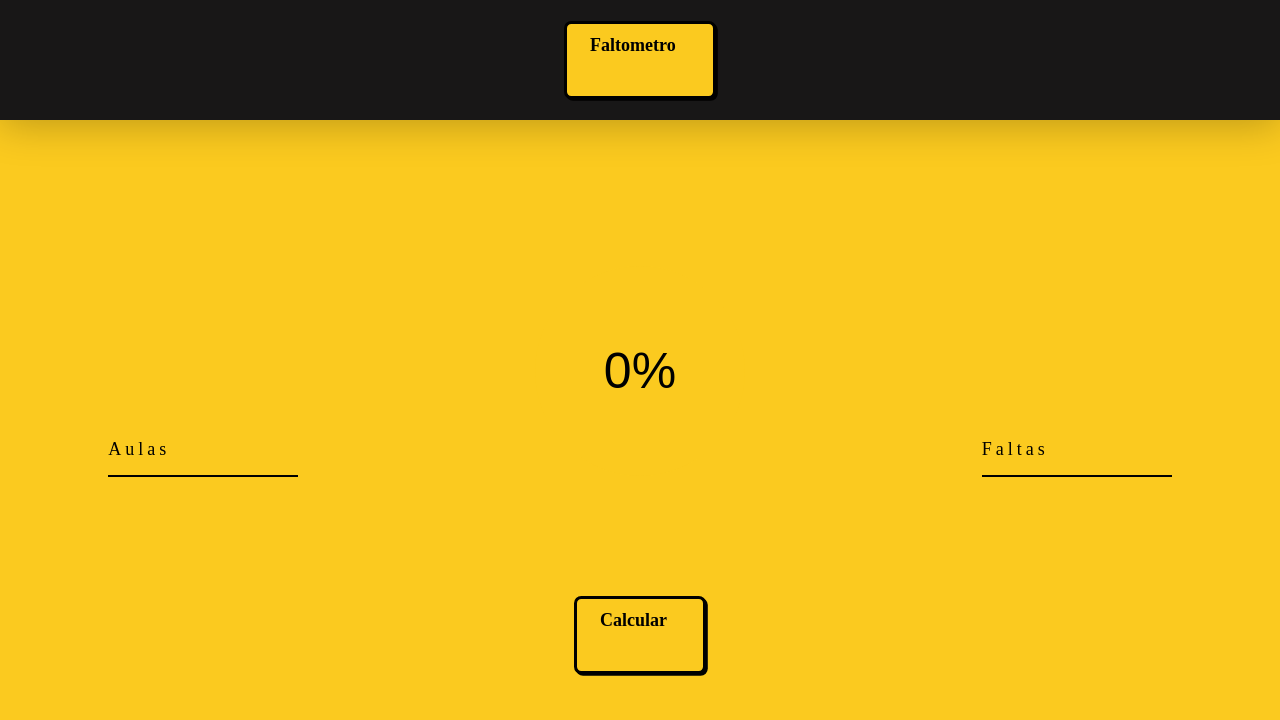
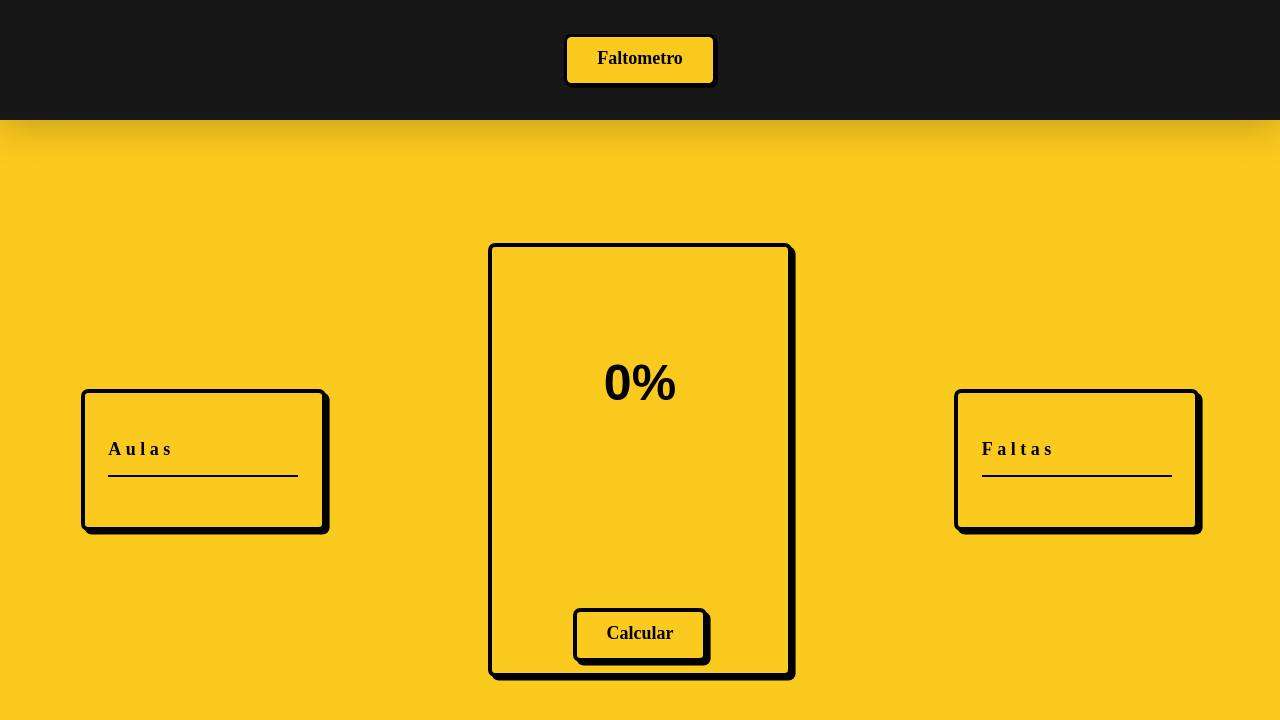
Before and after one commit to brunomozer05/faltometro, a plain HTML site: page index.html in a window 1280 px wide. Drawn offline with Linux system fonts and the light colour scheme.

Commit message:
visual improvments

```diff
--- a/style.css
+++ b/style.css
@@ -6,6 +6,8 @@ body {
   background: #FBCA1F;
   display: flex;
   flex-direction: column;
+  font-family: inherit;
+  box-shadow: 0px 4px 40px rgba(0, 0, 0, 0.25);
 
 }
 
@@ -23,12 +25,16 @@ body {
   background: #181717;
   box-shadow: 0px 4px 40px rgba(0, 0, 0, 0.25);
 
+
 }
 
 .gauge{
   background-color: #181717;
   width: 10px;
   height: 10px;
+
+
+
 }
 
 .content{
@@ -39,6 +45,8 @@ body {
   flex-direction: row;
   justify-content: space-around;
   align-items: center;
+
+
 }
 
 .content_left {
@@ -47,6 +55,14 @@ body {
   flex-direction: column;
   align-items: center;
   justify-content: center;
+  background: #FBCA1F;
+  font-family: inherit;
+  padding: 0.6em 1.3em;
+  font-weight: 900;
+  font-size: 18px;
+  border: 4px solid black;
+  border-radius: 0.4em;
+  box-shadow: 0.2em 0.2em;
 
 }
 
@@ -56,6 +72,14 @@ body {
   flex-direction: column;
   align-items: center;
   justify-content: center;
+  background: #FBCA1F;
+  font-family: inherit;
+  padding: 0.6em 1.3em;
+  font-weight: 900;
+  font-size: 18px;
+  border: 4px solid black;
+  border-radius: 0.4em;
+  box-shadow: 0.2em 0.2em;
 
 }
 
@@ -65,20 +89,30 @@ body {
   flex-direction: column;
   align-items: center;
   justify-content: center;
-
-}
-.submit {
-  margin-top: 100px;
-  width: 80px;
-  height: 50px;
   background: #FBCA1F;
   font-family: inherit;
   padding: 0.6em 1.3em;
   font-weight: 900;
   font-size: 18px;
-  border: 3px solid black;
+  border: 4px solid black;
   border-radius: 0.4em;
-  box-shadow: 0.1em 0.1em;
+  box-shadow: 0.2em 0.2em;
+
+}
+.submit {
+  text-align: center;
+  margin-top: 100px;
+  width: 80px;
+  height: 25px;
+  background: #FBCA1F;
+  font-family: inherit;
+  padding: 0.6em 1.3em;
+  font-weight: 900;
+  font-size: 18px;
+  border: 4px solid black;
+  border-radius: 0.4em;
+  box-shadow: 0.2em 0.2em;
+
 }
 
 .submit:hover {
@@ -92,8 +126,9 @@ body {
 }
 
 .icon {
+  text-align: center;
   width: 100px;
-  height: 50px;
+  height: 25px;
   background: #FBCA1F;
   font-family: inherit;
   padding: 0.6em 1.3em;
@@ -102,16 +137,20 @@ body {
   border: 3px solid black;
   border-radius: 0.4em;
   box-shadow: 0.1em 0.1em;
+
+
 }
 
 .icon:hover {
   transform: translate(-0.05em, -0.05em);
   box-shadow: 0.15em 0.15em
+
 }
 .form-control {
   position: relative;
   margin: 20px 0 40px;
   width: 190px;
+
 }
 
 .form-control input {
@@ -169,6 +208,7 @@ body {
   box-shadow: 20px 20px 40px black(60, 60, 150, 0.25);
   display: grid;
   place-items: center;
+
 }
 .circular-progress {
   position: relative;
@@ -177,6 +217,7 @@ body {
   border-radius: 50%;
   display: grid;
   place-items: center;
+
 }
 .circular-progress:before {
   content: "";
@@ -185,10 +226,12 @@ body {
   width: 84%;
   background-color: #FBCA1F;
   border-radius: 50%;
+
 }
 .value-container {
   position: relative;
   font-family: "Poppins", sans-serif;
   font-size: 50px;
   color: black;
+
 }
```
